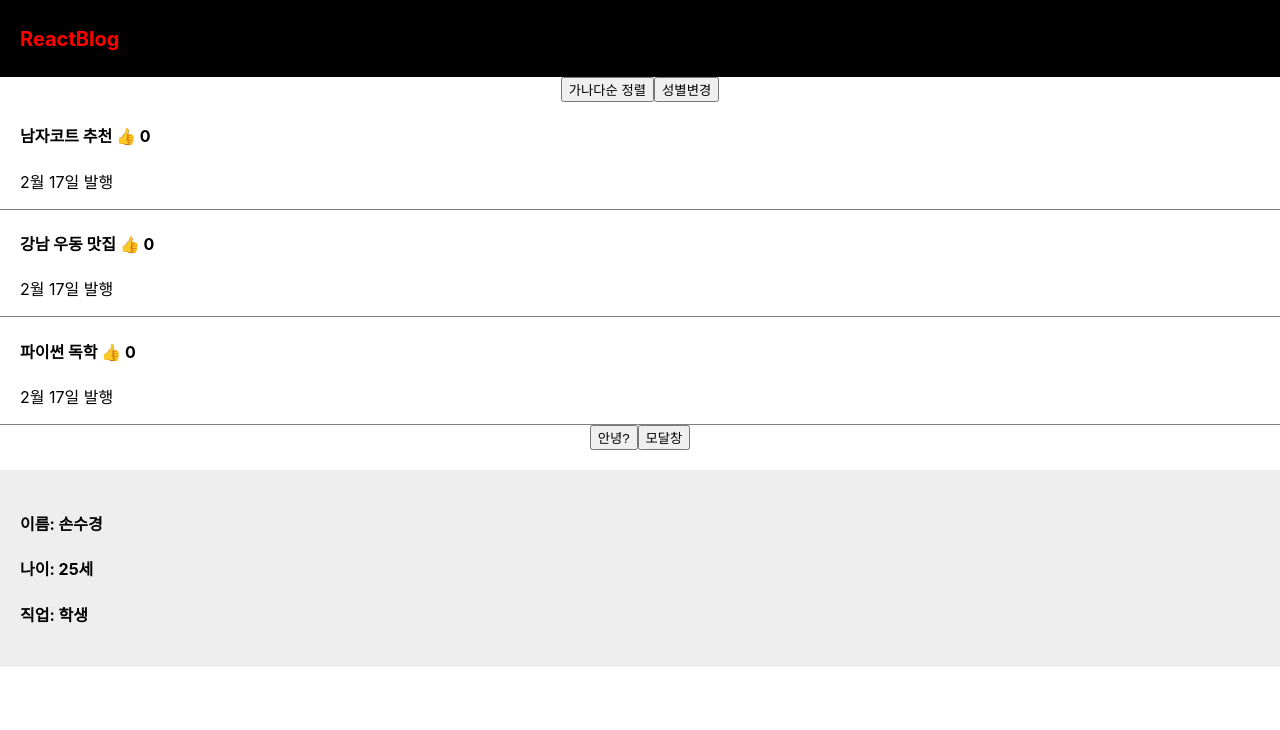
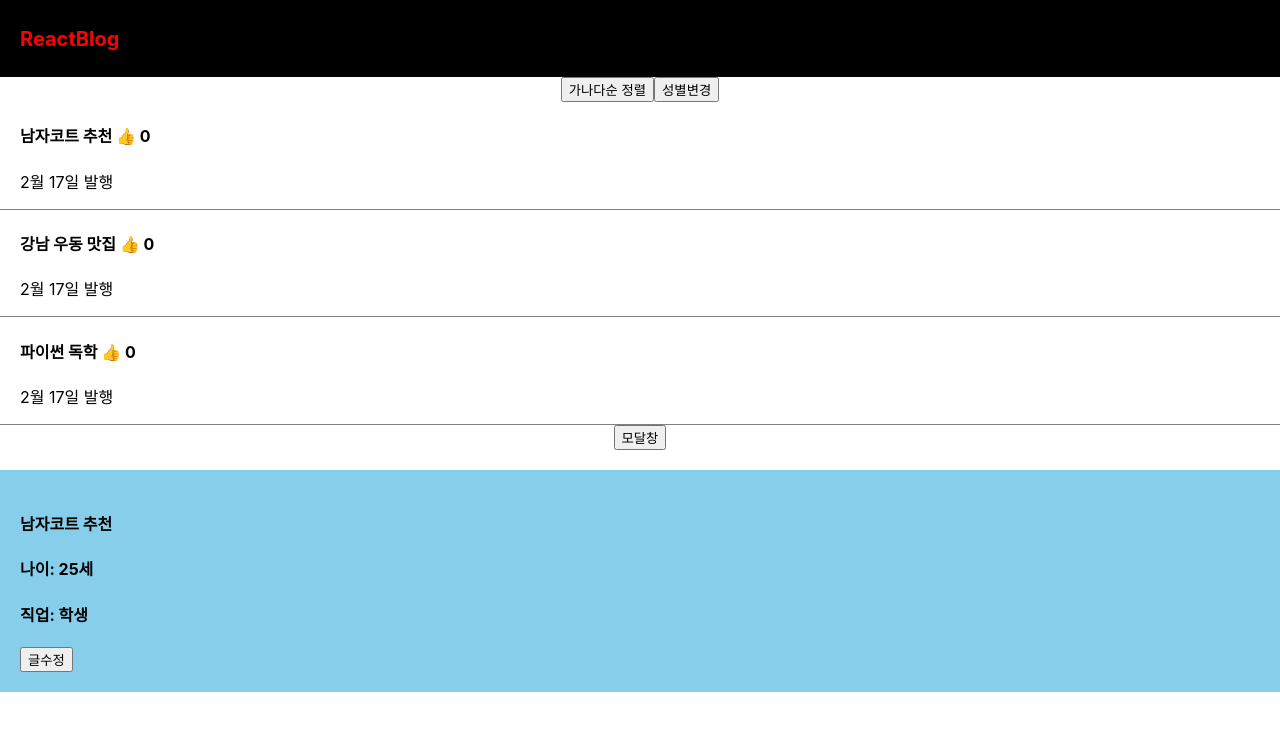
Before and after one commit to sookkiong/react-blog, a React (Create React App) app: page / in a window 1280 px wide. Both pictures are taken after a click on the button "모달창". Shown: the top 730 px of the page. Built offline with nearby package versions, Linux system fonts and the light colour scheme.

Commit message:
feat: props로 modal에 데이터 전달

```diff
--- a/src/App.js
+++ b/src/App.js
@@ -51,8 +51,8 @@ function App() {
       {// v=['남자코트 추천', '강남 우동 맛집', '파이썬 독학'] i=[0,1,2]
         title.map(function(v,i){
           return(
-            <div className="list">
-            <h4>{ v } <span onClick={() => {
+            <div className="list" key={i}>
+            <h4 onClick={ () => {setOnModal(true)} }>{ v } <span onClick={() => {
               const mapArr = [...따봉];
               mapArr[i]++;
               따봉변경(mapArr);
@@ -64,33 +64,31 @@ function App() {
         })
       }
 
-      <Practice/>
-
       <button onClick={() => setOnModal(!onModal)}>모달창</button>
 
-      {onModal ? <Modal/> : null}
-
+      {
+        onModal ? <Modal color={'skyblue'} 글제목={title} 글제목2={setTitle}/> : null
+      }
 
     </div>
   );
 }
 
-const Practice = () => {
-  const [hello, setHello] = useState('안녕?');
 
+const Modal = (props) => {
   return(
-    <>
-      <button onClick={() => {setHello('잘가~')}}>{hello}</button>
-    </>
-  )
-}
-
-const Modal = () => {
-  return(
-    <div className='modal'>
-      <h4>이름: 손수경</h4>
+    <div className='modal' style={{background : props.color}}>
+      <h4>{props.글제목[0]}</h4>
       <h4>나이: 25세</h4>
       <h4>직업: 학생</h4>
+      <button onClick={() => {
+        const goWoman = [...props.글제목];
+        goWoman[0]='여자 코트 추천';
+        console.log(goWoman);
+        props.글제목2(goWoman);
+
+
+      }}>글수정</button>
     </div>
   )
 }
```
